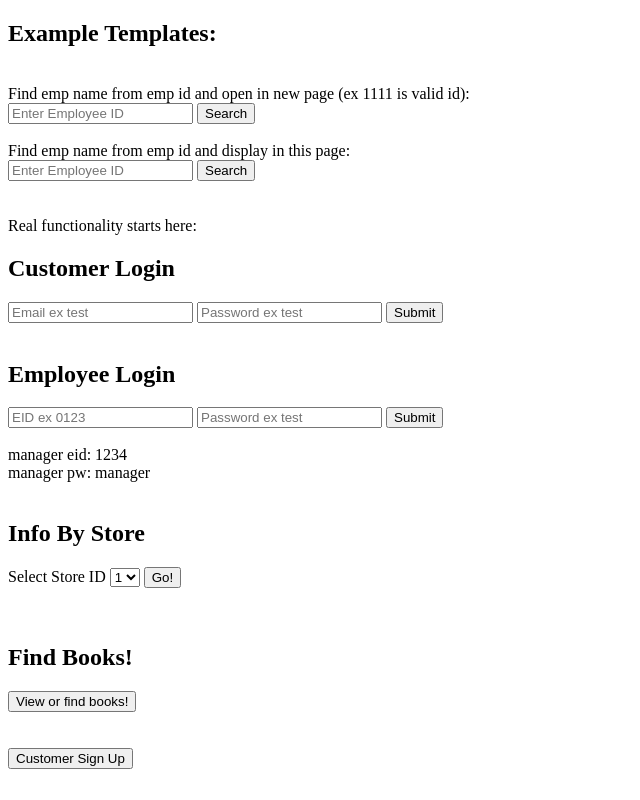
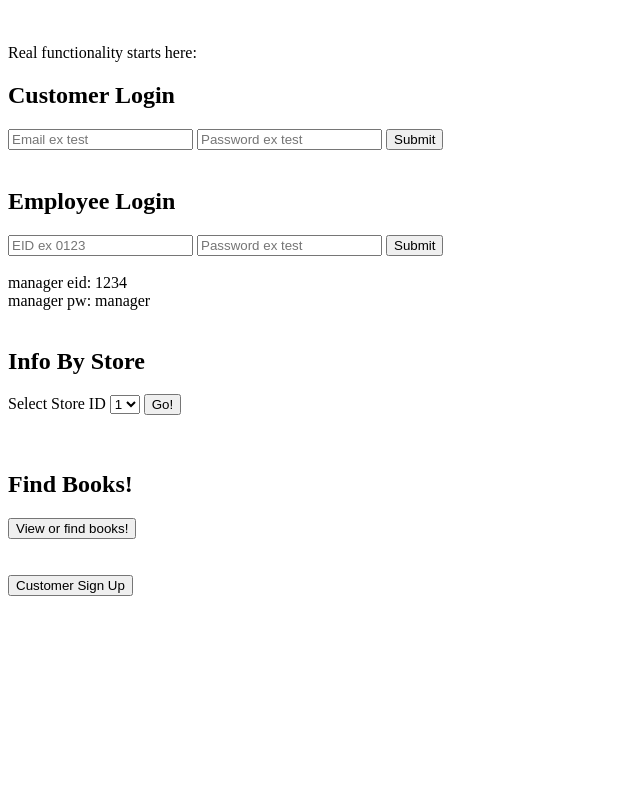
Before and after one commit to gabejchambers/508-Final-Project, a PHP site: page / in a window 1280 px wide. Shown: the whole page, without its empty margins (0-640 px from the left). Run offline with PHP 8.4, Linux system fonts and the light colour scheme; tables that the repository leaves empty hold one stand-in row (values such as "Sample post").

Commit message:
remove example fucntionality index

```diff
--- a/index.php
+++ b/index.php
@@ -5,7 +5,6 @@
 </head>
 <body>
 
-<h2>Example Templates:</h2>
 <div>
     <?php
     include_once 'dbconnect.php';
@@ -43,44 +42,6 @@
     <?php } ?>
 </div>
 
-<br>
-<div>Find emp name from emp id and open in new page (ex 1111 is valid id):</div>
-<form method="post" name="form" action="findemp.php">
-    <input type="text" placeholder="Enter Employee ID" name="id_in">
-    <input type="submit" value="Search">
-</form>
-<br>
-
-<div>Find emp name from emp id and display in this page:</div>
-<form method="post" name="form" action="index.php">
-    <input type="text" placeholder="Enter Employee ID" name="id_in_same">
-    <input type="submit" value="Search">
-</form>
-
-<div>
-    <?php
-    if (isset($_POST['id_in_same'])) {
-        $idin = $_POST['id_in_same'];
-
-
-        #Query w php and php variable:
-        #WARNING: not injection safe, see CistomerSignUp.php for that
-        $sql = "SELECT name FROM Employee WHERE EID = ?";
-        $stmt = $conn->prepare($sql);
-        $stmt->bind_param("s", $idin);
-        $stmt->execute();
-        $result = $stmt->get_result(); // get the mysqli result
-        if ($result->num_rows > 0) {
-            // output data of each row
-            while ($row = $result->fetch_assoc()) {
-                echo "Name: " . $row["name"] . "<br>";
-            }
-        } else {
-            echo "0 results";
-        }
-    }
-    ?>
-</div>
 
 <br><br>
 <div>Real functionality starts here:</div> <!--#####################################################################-->
```
